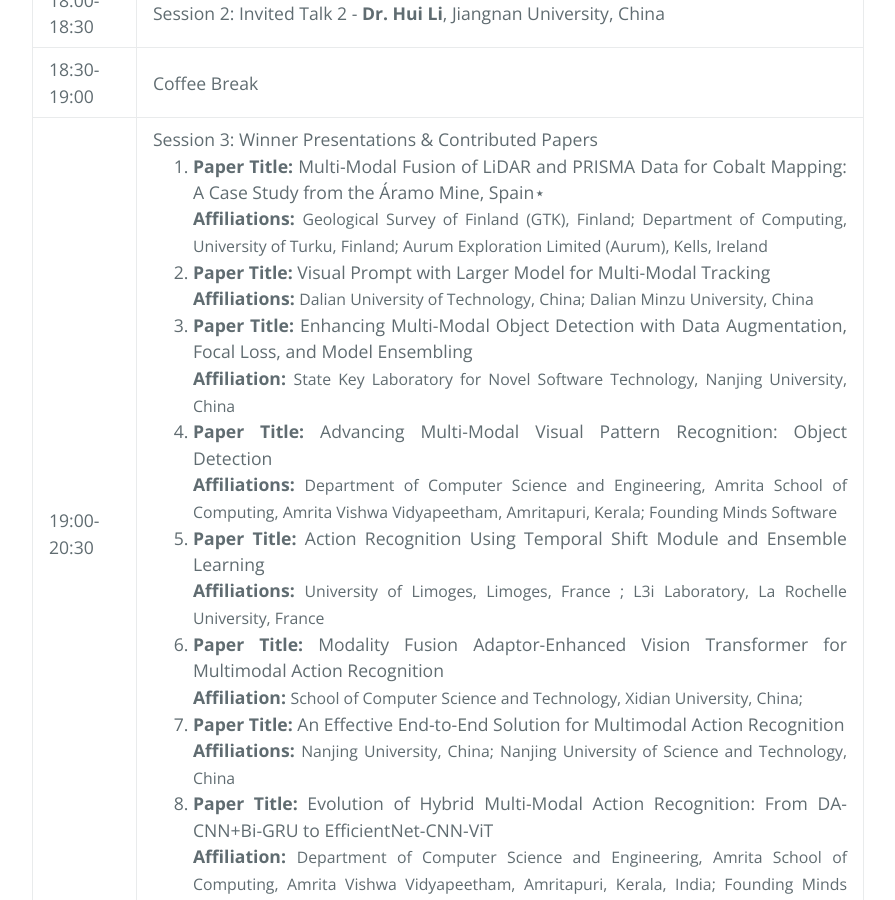
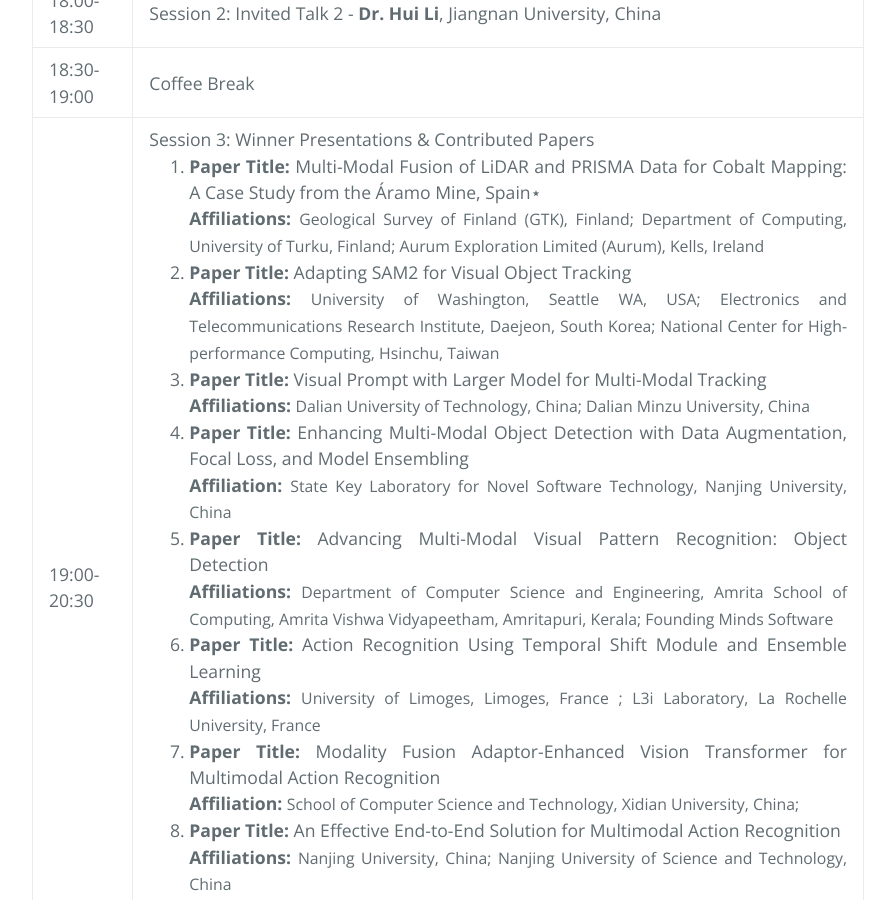
Before and after one commit to PRCI-Lab/mmvpr-workshop-icpr2024, a Jekyll site: the page built from docs/workshop.md, in a window 1280 px wide and 900 px high, scrolled down 736 px. Shown: the whole window, without its empty margins (192-1087 px from the left). Built offline with Jekyll 4.4.1, drawn with Linux system fonts in a browser that asks for light colours; our own code applies the rules of GitHub Pages for plain Markdown files.

Commit message:
Update workshop.md

```diff
--- a/docs/workshop.md
+++ b/docs/workshop.md
@@ -32,6 +32,10 @@
         <li>
           <strong>Paper Title:</strong> Multi-Modal Fusion of LiDAR and PRISMA Data for Cobalt Mapping: A Case Study from the Áramo Mine, Spain⋆ <br>
           <strong>Affiliations:</strong> <span style="font-size: 0.9em;">Geological Survey of Finland (GTK), Finland; Department of Computing, University of Turku, Finland; Aurum Exploration Limited (Aurum), Kells, Ireland</span>
+        </li>
+        <li>
+          <strong>Paper Title:</strong> Adapting SAM2 for Visual Object Tracking <br>
+          <strong>Affiliations:</strong> <span style="font-size: 0.9em;">University of Washington, Seattle WA, USA; Electronics and Telecommunications Research Institute, Daejeon, South Korea; National Center for High-performance Computing, Hsinchu, Taiwan</span>
         </li>
         <li>
           <strong>Paper Title:</strong> Visual Prompt with Larger Model for Multi-Modal Tracking <br>
```
